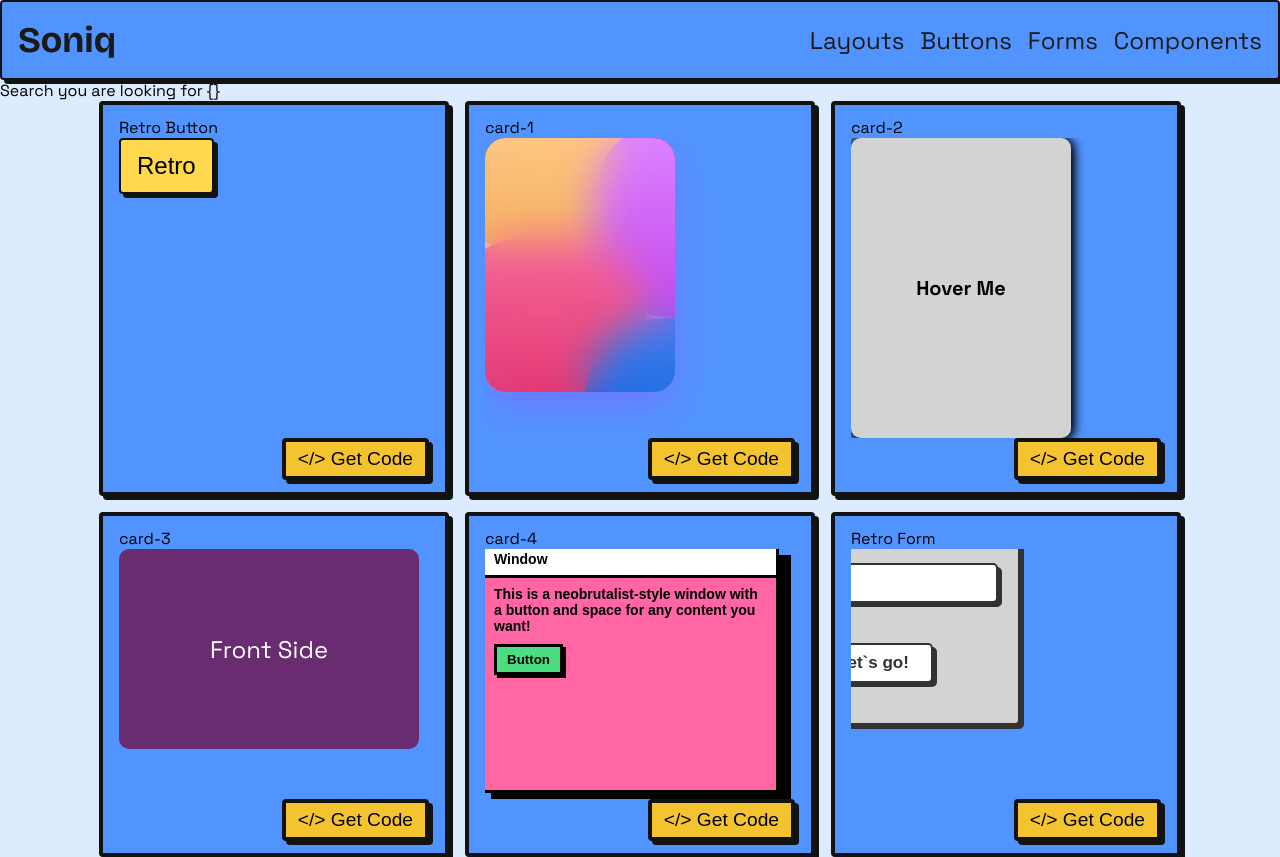
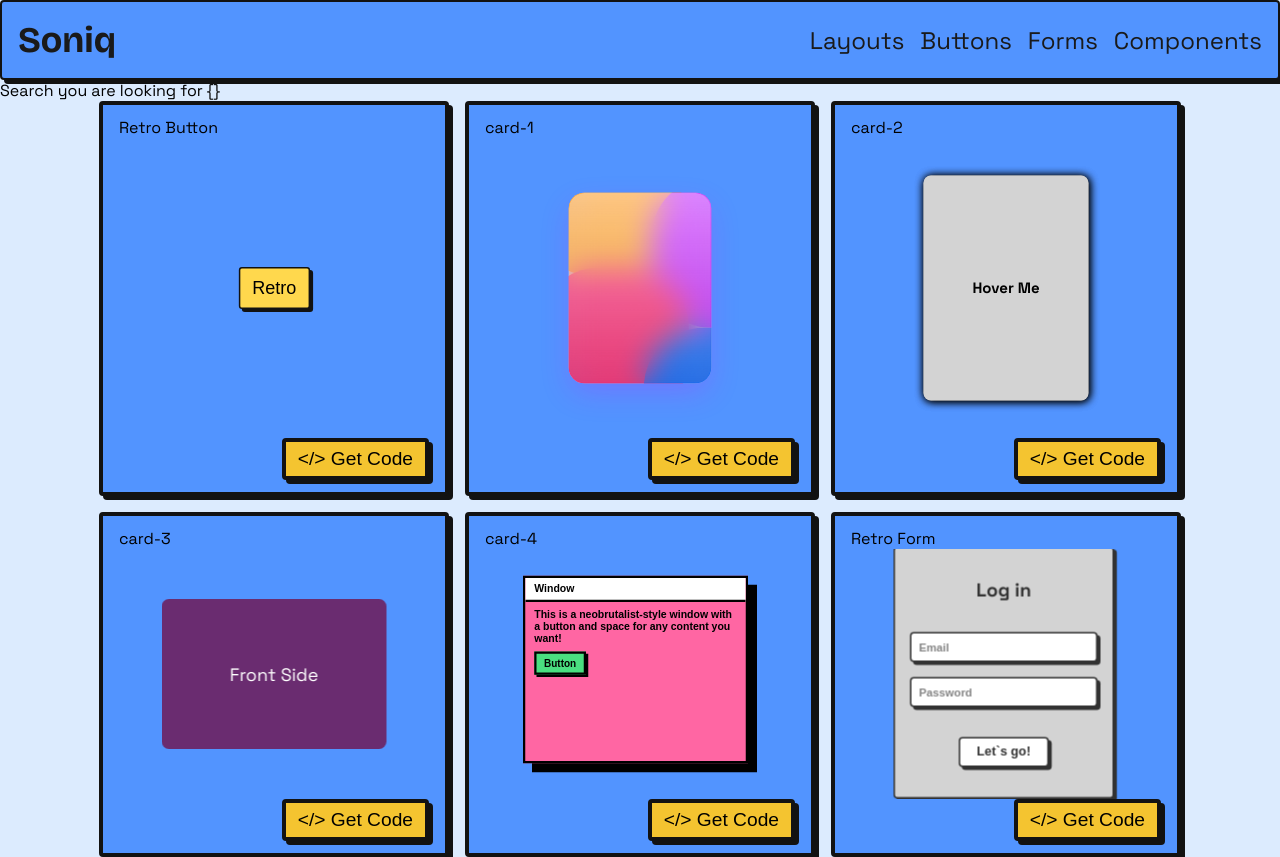
Before and after one commit to yusef-codes10/soniq, a Vue app: page /search in a window 1280 px wide. Built offline with nearby package versions, Linux system fonts and the light colour scheme.

Commit message:
adding scaling using transform to SCALE the component previewgit add .

```diff
--- a/src/components/ui/CardComponent.vue
+++ b/src/components/ui/CardComponent.vue
@@ -49,13 +49,19 @@ defineProps({
 }
 
 .card-content {
-  flex: 1 1 auto; /* takes remaining space */
+  flex: 1 1 auto;
   min-height: 200px;
-  min-width: 0; /* allows proper shrinking inside flex */
-  overflow: auto; /* scrolls if content is too big */
-  padding-right: 0.25rem; /* optional, avoids scrollbar overlap */
+  overflow: hidden;
+
+  display: flex;
+  justify-content: center;
+  align-items: center;
 }
 
+.preview {
+  transform: scale(0.75);
+  transform-origin: center;
+}
 button {
   background: var(--secondary-hover);
   align-self: flex-end;
```
